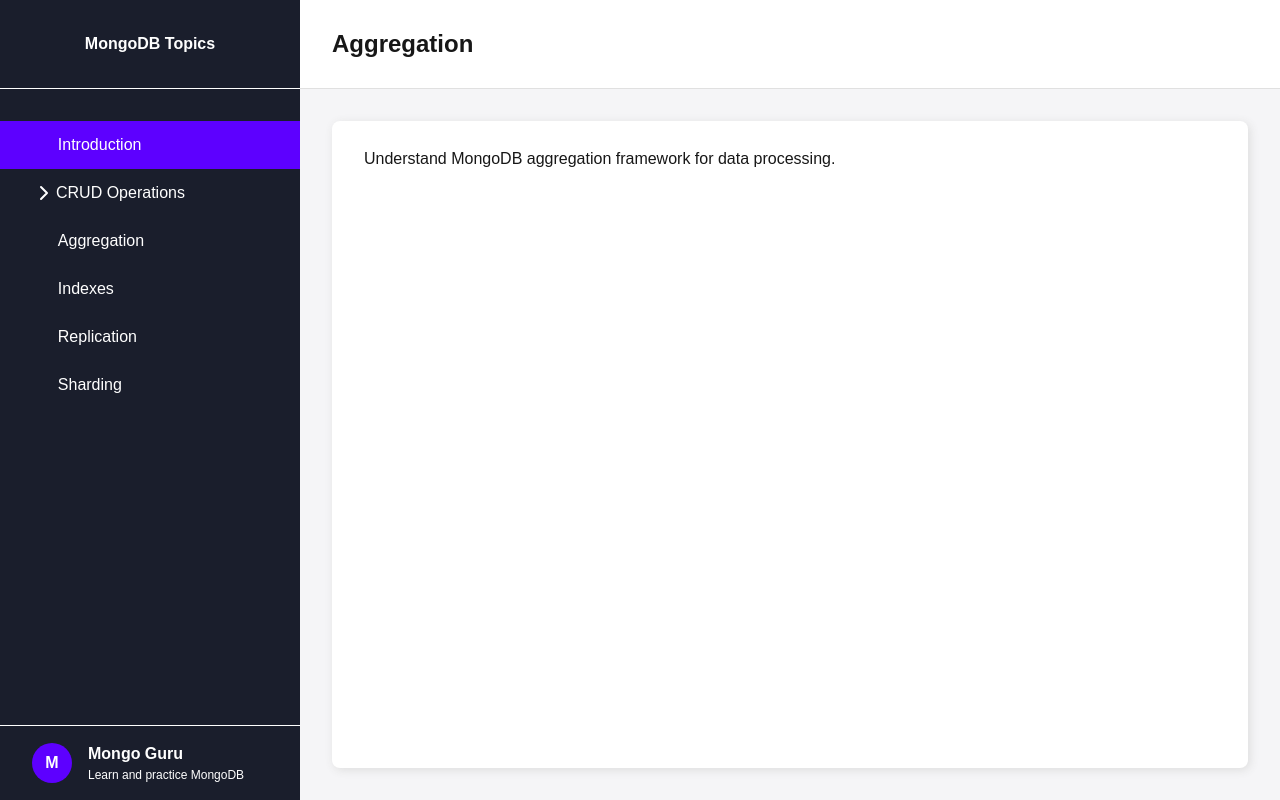
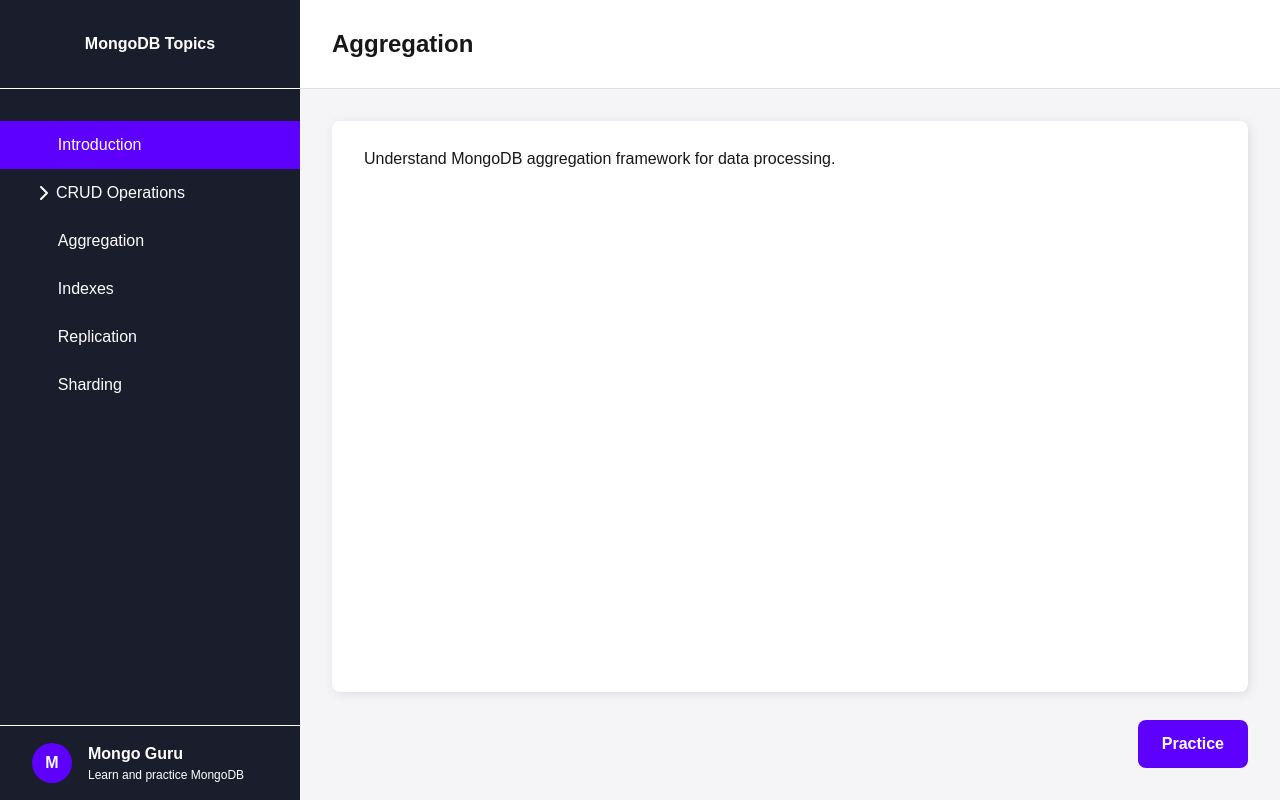
Before and after one commit to Ojasvita23/mongo-guru, a Next.js app: page /topics/aggregation in a window 1280 px wide. Built offline with nearby package versions, Linux system fonts and the light colour scheme.

Commit message:
practice button to navigate to list of questions

```diff
--- a/src/app/globals.css
+++ b/src/app/globals.css
@@ -4,6 +4,7 @@
   --background: #ffffff;
   --foreground: #171717;
   --purple-dark: #5D00FF;
+  --purple-darkest: #4b49b8;
   --success-dark: #00BF63;
   --neutral-darkest: #1A1E2C;
   --neutral-lightest: #F5F5F7;
--- a/src/app/topics/[slug]/page.tsx
+++ b/src/app/topics/[slug]/page.tsx
@@ -1,14 +1,9 @@
-import { data } from "@/data/topicData";
-import { colors } from "@/themes/colors";
+import { data } from "@/constants/topicData";
 import { capitalizeFirstLetter } from "@/utils/textFormatting";
 import "./styles.css";
+import { text } from "@/constants/text";
 
-const TopicPage = async ({
-  params,
-  ...props
-}: {
-  params: Promise<{ slug: string }>;
-}) => {
+const TopicPage = async ({ params }: { params: Promise<{ slug: string }> }) => {
   const slug = (await params).slug;
   const content = data[slug as keyof typeof data];
 
@@ -23,6 +18,11 @@ const TopicPage = async ({
         <div className="container__body__content">
           <p>{content}</p>
         </div>
+        <div className="container__body__footer">
+          <button className="container__body__footer__button">
+            <span>{text.practice}</span>
+          </button>
+        </div>
       </div>
     </div>
   );
--- a/src/app/topics/[slug]/styles.css
+++ b/src/app/topics/[slug]/styles.css
@@ -3,7 +3,6 @@
   display: flex;
   flex-direction: column;
   height: 100vh;
-
 }
 
 .container__header {
@@ -22,6 +21,8 @@
   display: flex;
   flex: 1;
   overflow: auto;
+  flex-direction: column;
+  gap: 28px;
 }
 
 .container__body__content {
@@ -32,3 +33,21 @@
   overflow: auto;
   box-shadow: 2px 2px 10px var(--grey-grey13);
 }
+
+.container__body__footer {
+  display: flex;
+  justify-content: flex-end;
+}
+
+.container__body__footer__button {
+  padding: 12px 24px;
+  background-color: var(--purple-dark);
+  color: var(--grey-white);
+  border-radius: 8px;
+  cursor: pointer;
+  font-weight: bold;
+}
+
+.container__body__footer__button:hover {
+  background-color: var(--purple-darkest);
+}
--- a/src/components/sidebar/index.tsx
+++ b/src/components/sidebar/index.tsx
@@ -4,7 +4,7 @@ import { useState } from "react";
 
 import Logo from "../logo";
 import { colors } from "@/themes/colors";
-import { topics } from "@/data/topics";
+import { topics } from "@/constants/topics";
 import { NavItem } from "./NavItem";
 
 const Sidebar = () => {
--- /dev/null
+++ b/src/constants/text.ts
@@ -0,0 +1,3 @@
+export const text = {
+    "practice": "Practice",
+}
--- a/src/themes/colors.ts
+++ b/src/themes/colors.ts
@@ -1,6 +1,7 @@
 export const colors = {
   purple: {
     dark: "#5D00FF",
+    darkest: "#4b49b8",
   },
   success: {
     dark: "#00BF63",
```
Also changed, not shown: src/constants/topicData.ts (renamed from src/data/topicData.ts), src/constants/topics.ts (renamed from src/data/topics.ts).
